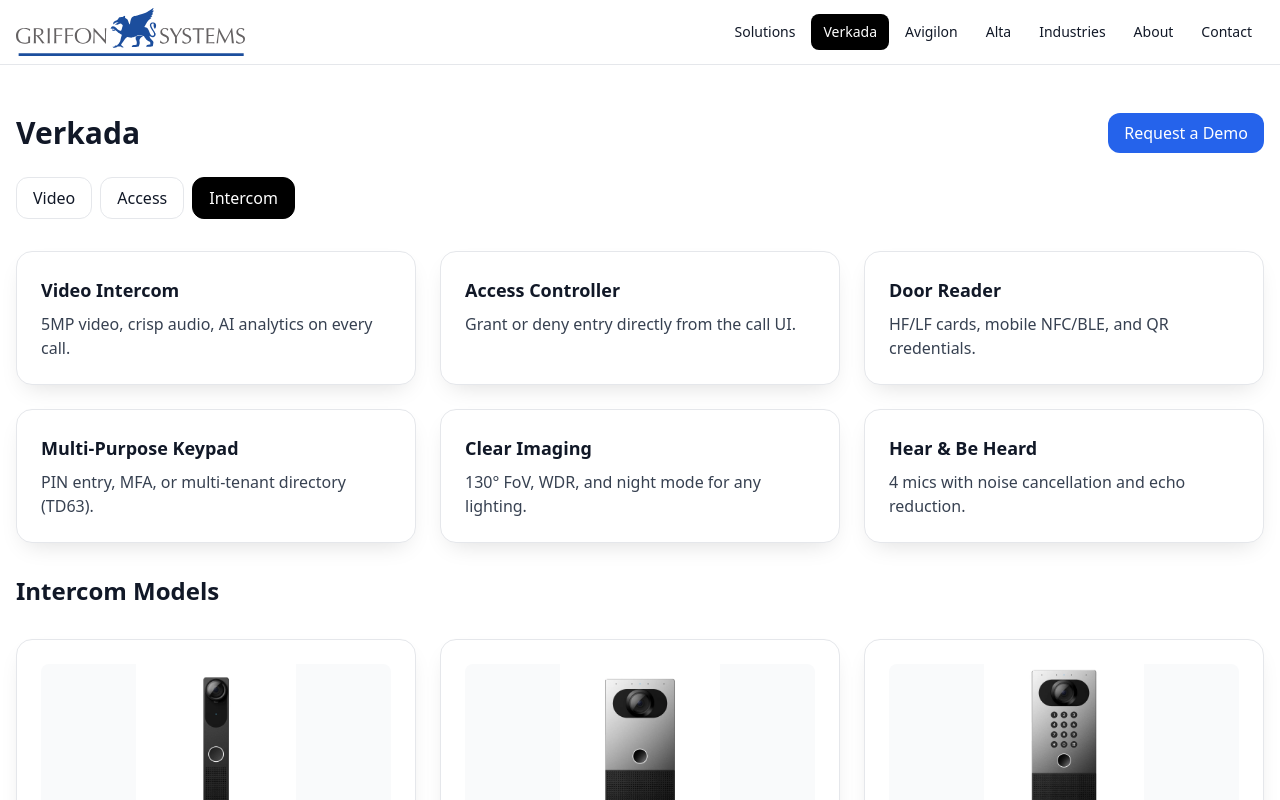
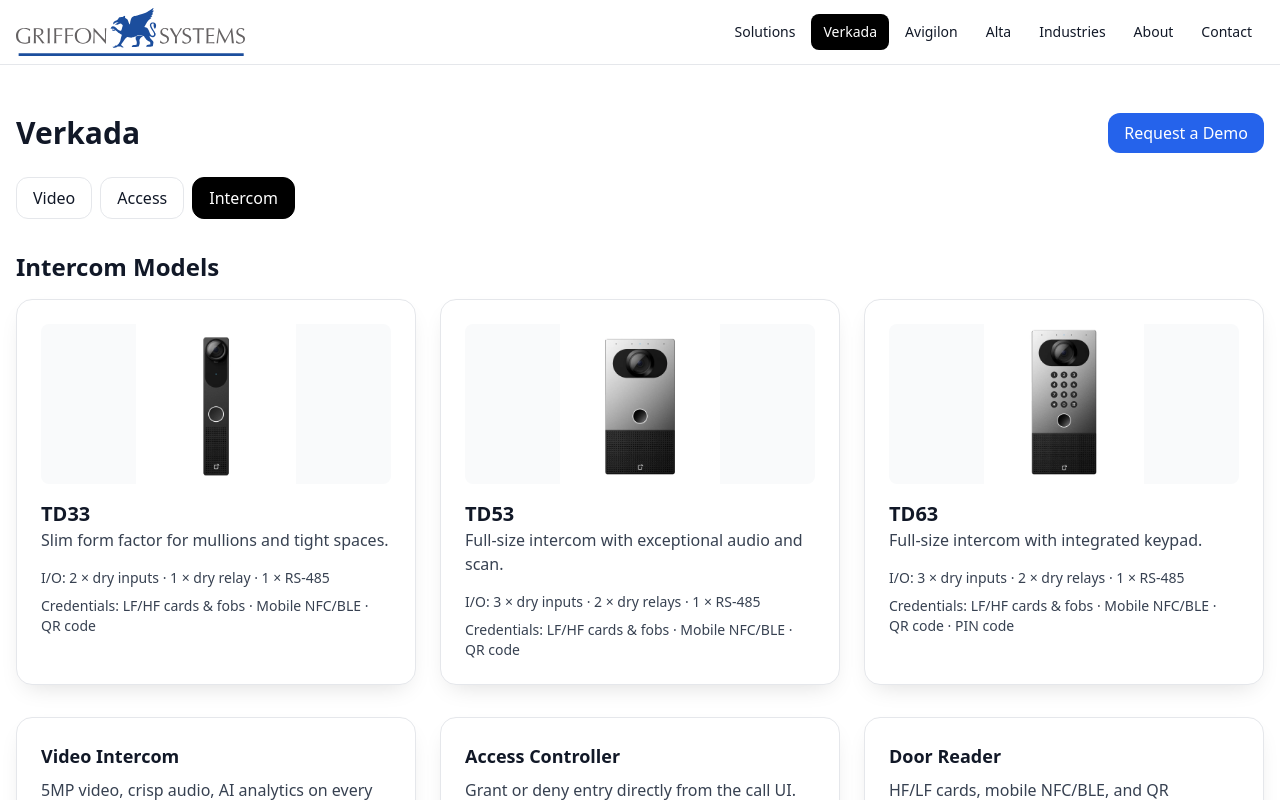
Before and after one commit to GriffonSystems/griffonsys-site, a React (Vite) app: page /vendors/verkada in a window 1280 px wide. Both pictures are taken after a click on the button "Intercom". Shown: the top 800 px of the page. Built offline with nearby package versions, Linux system fonts and the light colour scheme.

Commit message:
Update VendorVerkada.jsx

```diff
--- a/src/routes/VendorVerkada.jsx
+++ b/src/routes/VendorVerkada.jsx
@@ -9,11 +9,12 @@
   { key: 'intercom', label: 'Intercom', base: '/vendors/verkada/intercom' }
 ]
 
-export default function VendorVerkada() {          // <-- default export
+export default function VendorVerkada() {
   const [active, setActive] = React.useState('video')
 
   return (
     <main className="container py-12">
+      {/* Header */}
       <div className="flex items-center justify-between mb-6 gap-4">
         <h1 className="text-3xl font-bold">Verkada</h1>
         <Link to="/contact" className="btn btn-primary">Request a Demo</Link>
@@ -26,7 +27,9 @@
             key={t.key}
             onClick={() => setActive(t.key)}
             className={`px-4 py-2 rounded-xl border transition ${
-              active === t.key ? 'bg-black text-white border-black' : 'bg-white hover:bg-gray-100 border-gray-200'
+              active === t.key
+                ? 'bg-black text-white border-black'
+                : 'bg-white hover:bg-gray-100 border-gray-200'
             }`}
             aria-pressed={active === t.key}
           >
@@ -35,7 +38,7 @@
         ))}
       </div>
 
-      {/* Video */}
+      {/* VIDEO TAB */}
       {active === 'video' && (
         <section className="space-y-10">
           <div>
@@ -45,6 +48,7 @@
             </p>
           </div>
 
+          {/* Category tiles (update image paths as needed) */}
           <div className="grid sm:grid-cols-2 lg:grid-cols-3 gap-6">
             {[
               { key:'dome',  title:'Dome',        desc:'Reliable and versatile performance in almost any location.', img:'/vendors/verkada/video/CH53_primary_render.png' },
@@ -70,6 +74,7 @@
             ))}
           </div>
 
+          {/* Your gallery below the tiles (reads public/vendors/verkada/video/index.json) */}
           <div id="models-gallery">
             <h3 className="text-xl font-semibold mb-4">In the field</h3>
             <Gallery base="/vendors/verkada/video" />
@@ -77,25 +82,69 @@
         </section>
       )}
 
-      {/* Access */}
+      {/* ACCESS TAB */}
       {active === 'access' && (
         <section className="space-y-6">
-          <p className="text-gray-700">Cloud access control with mobile credentials, role-based policies, and centralized management.</p>
+          <p className="text-gray-700">
+            Cloud access control with mobile credentials, role-based policies, and centralized management.
+          </p>
           <Gallery base="/vendors/verkada/access" />
         </section>
       )}
 
-      {/* Intercom */}
+      {/* INTERCOM TAB */}
       {active === 'intercom' && (
         <section className="space-y-8">
+          {/* 1) Models first */}
+          <div>
+            <h2 className="text-2xl font-semibold mb-4">Intercom Models</h2>
+            <div className="grid md:grid-cols-3 gap-6">
+              {[
+                {
+                  key: 'TD33', img: '/vendors/verkada/intercom/td33.jpg', // change extension/path to match your file
+                  blurb: 'Slim form factor for mullions and tight spaces.',
+                  io: ['2 × dry inputs', '1 × dry relay', '1 × RS-485'],
+                  creds: ['LF/HF cards & fobs', 'Mobile NFC/BLE', 'QR code']
+                },
+                {
+                  key: 'TD53', img: '/vendors/verkada/intercom/td53.jpg',
+                  blurb: 'Full-size intercom with exceptional audio and scan.',
+                  io: ['3 × dry inputs', '2 × dry relays', '1 × RS-485'],
+                  creds: ['LF/HF cards & fobs', 'Mobile NFC/BLE', 'QR code']
+                },
+                {
+                  key: 'TD63', img: '/vendors/verkada/intercom/td63.jpg',
+                  blurb: 'Full-size intercom with integrated keypad.',
+                  io: ['3 × dry inputs', '2 × dry relays', '1 × RS-485'],
+                  creds: ['LF/HF cards & fobs', 'Mobile NFC/BLE', 'QR code', 'PIN code']
+                },
+              ].map(m => (
+                <div key={m.key} className="card p-6 flex flex-col">
+                  <img
+                    src={m.img}
+                    alt={m.key}
+                    className="w-full h-40 object-contain mb-4 bg-gray-50 rounded-lg"
+                  />
+                  <h3 className="text-xl font-semibold">{m.key}</h3>
+                  <p className="text-gray-700 mb-4">{m.blurb}</p>
+                  <div className="grid grid-cols-1 gap-2 text-sm text-gray-700">
+                    <div><span className="font-medium">I/O:</span> {m.io.join(' · ')}</div>
+                    <div><span className="font-medium">Credentials:</span> {m.creds.join(' · ')}</div>
+                  </div>
+                </div>
+              ))}
+            </div>
+          </div>
+
+          {/* 2) Feature pillars */}
           <div className="grid md:grid-cols-3 gap-6">
             {[
-              { title:'Video Intercom', desc:'5MP video, crisp audio, AI analytics on every call.' },
-              { title:'Access Controller', desc:'Grant or deny entry directly from the call UI.' },
-              { title:'Door Reader', desc:'HF/LF cards, mobile NFC/BLE, and QR credentials.' },
-              { title:'Multi-Purpose Keypad', desc:'PIN entry, MFA, or multi-tenant directory (TD63).' },
-              { title:'Clear Imaging', desc:'130° FoV, WDR, and night mode for any lighting.' },
-              { title:'Hear & Be Heard', desc:'4 mics with noise cancellation and echo reduction.' },
+              { title: 'Video Intercom', desc: '5MP video, crisp audio, AI analytics on every call.' },
+              { title: 'Access Controller', desc: 'Grant or deny entry directly from the call UI.' },
+              { title: 'Door Reader', desc: 'HF/LF cards, mobile NFC/BLE, and QR credentials.' },
+              { title: 'Multi-Purpose Keypad', desc: 'PIN entry, MFA, or multi-tenant directory (TD63).' },
+              { title: 'Clear Imaging', desc: '130° FoV, WDR, and night mode for any lighting.' },
+              { title: 'Hear & Be Heard', desc: '4 mics with noise cancellation and echo reduction.' },
             ].map(card => (
               <div key={card.title} className="card p-6">
                 <h3 className="text-lg font-semibold mb-2">{card.title}</h3>
@@ -104,25 +153,7 @@
             ))}
           </div>
 
-          <h2 className="text-2xl font-semibold mb-4">Intercom Models</h2>
-          <div className="grid md:grid-cols-3 gap-6">
-            {[
-              { key:'TD33', img:'/vendors/verkada/intercom/td33.jpg', blurb:'Slim form factor for mullions and tight spaces.', io:['2 × dry inputs','1 × dry relay','1 × RS-485'], creds:['LF/HF cards & fobs','Mobile NFC/BLE','QR code'] },
-              { key:'TD53', img:'/vendors/verkada/intercom/td53.jpg', blurb:'Full-size intercom with exceptional audio and scan.', io:['3 × dry inputs','2 × dry relays','1 × RS-485'], creds:['LF/HF cards & fobs','Mobile NFC/BLE','QR code'] },
-              { key:'TD63', img:'/vendors/verkada/intercom/td63.jpg', blurb:'Full-size intercom with integrated keypad.', io:['3 × dry inputs','2 × dry relays','1 × RS-485'], creds:['LF/HF cards & fobs','Mobile NFC/BLE','QR code','PIN code'] },
-            ].map(m => (
-              <div key={m.key} className="card p-6 flex flex-col">
-                <img src={m.img} alt={m.key} className="w-full h-40 object-contain mb-4 bg-gray-50 rounded-lg" />
-                <h3 className="text-xl font-semibold">{m.key}</h3>
-                <p className="text-gray-700 mb-4">{m.blurb}</p>
-                <div className="grid grid-cols-1 gap-2 text-sm text-gray-700">
-                  <div><span className="font-medium">I/O:</span> {m.io.join(' · ')}</div>
-                  <div><span className="font-medium">Credentials:</span> {m.creds.join(' · ')}</div>
-                </div>
-              </div>
-            ))}
-          </div>
-
+          {/* 3) Intercom gallery */}
           <Gallery base="/vendors/verkada/intercom" />
         </section>
       )}
```
